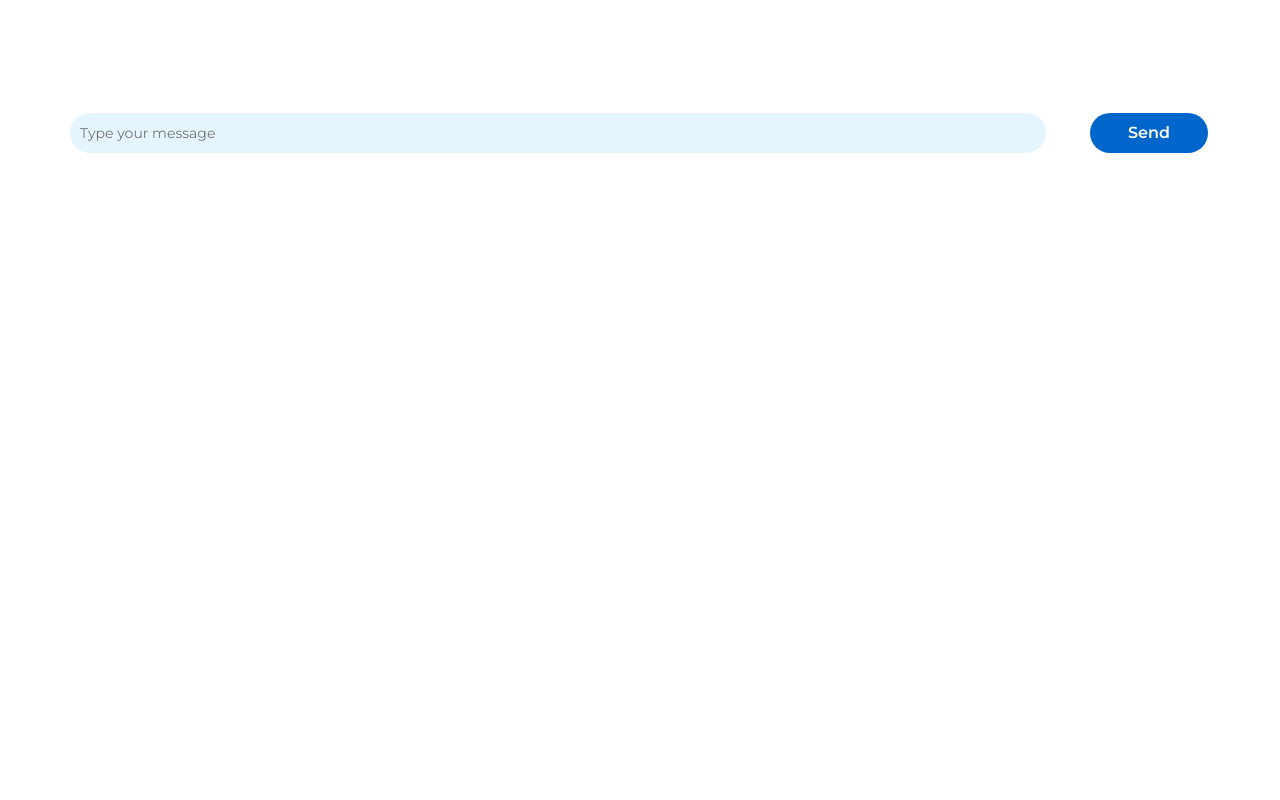
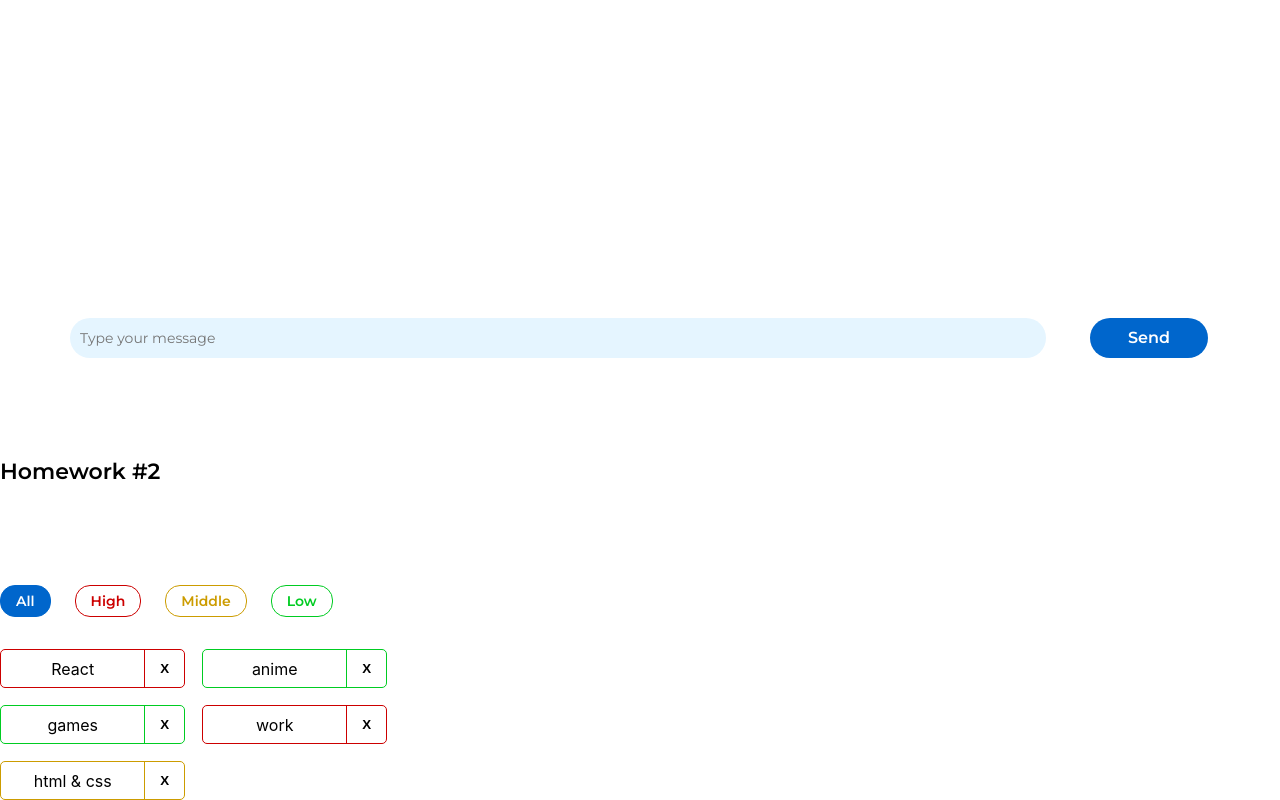
Before and after one commit to YuryDash/hws2, a React (Create React App) app: page / in a window 1280 px wide. Shown: the part 613-1413 px from the top of the page. Before the commit the page ends 800 px from the top, so only its background shows below. Built offline with nearby package versions, Linux system fonts and the light colour scheme.

Commit message:
hw1 20.11

```diff
--- a/src/s1-main/App.module.css
+++ b/src/s1-main/App.module.css
@@ -7,14 +7,17 @@
 }
 
 .hwTitle {
+    position: relative;
     font-family: Montserrat;
     font-size: 22px;
     font-weight: 600;
     line-height: 27px;
+    padding: 100px 0;
+}
 
 
 
-}
+
 body{
     width: 1280px;
     margin: 0 auto;
--- a/src/s1-main/App.tsx
+++ b/src/s1-main/App.tsx
@@ -1,13 +1,14 @@
 import React from 'react'
 import s from './App.module.css'
 import HW1 from '../s2-homeworks/hw01/HW1'
+import HW2 from "../s2-homeworks/hw02/HW2";
 
 function App() {
     return (
         <div className={s.App}>
             <HW1/>
             {/*раскомментировать по ходу выполнения*/}
-            {/*<HW2/>*/}
+            <HW2/>
             {/*<HW3/>*/}
             {/*<HW4/>*/}
 
--- a/src/s2-homeworks/hw01/friend-message/FriendMessage.module.css
+++ b/src/s2-homeworks/hw01/friend-message/FriendMessage.module.css
@@ -55,5 +55,6 @@
 .friendTime {
     font-size: 10px;
     font-weight: 600;
-
+    margin-left: 8px;
+    margin-top:5px;
 }
--- a/src/s2-homeworks/hw01/friend-message/FriendMessage.tsx
+++ b/src/s2-homeworks/hw01/friend-message/FriendMessage.tsx
@@ -12,7 +12,7 @@ const FriendMessage = (props: MessagePropsType) => {
         <div id={'hw1-friend-message-' + props.message.id} className={s.friendMessage}>
             <div className={s.friendImageAndText}>
 
-                <img id={'hw1-friend-avatar-' + props.message.id} src={props.message.user.avatar}/>
+                <img id={'hw1-friend-avatar-' + props.message.id} src={props.message.user.avatar} alt='just img'/>
 
                 <div className={s.friendText}>
                     <div id={'hw1-friend-name-' + props.message.id} className={s.friendName}>
--- a/src/s2-homeworks/hw01/message/Message.tsx
+++ b/src/s2-homeworks/hw01/message/Message.tsx
@@ -12,7 +12,7 @@ const Message = (props: MessagePropsType) => {
         <div id={'hw1-message-' + props.message.id} className={s.message}>
             <div className={s.imageAndText}>
 
-                <img id={'hw1-avatar-' + props.message.id} src={props.message.user.avatar}/>
+                <img id={'hw1-avatar-' + props.message.id} src={props.message.user.avatar} alt="just img"/>
 
                 <div className={s.text}>
                     <div id={'hw1-name-' + props.message.id} className={s.name}>
--- a/src/s2-homeworks/hw02/HW2.tsx
+++ b/src/s2-homeworks/hw02/HW2.tsx
@@ -17,16 +17,16 @@ import s2 from '../../s1-main/App.module.css'
 * */
 
 // types
-export type AffairPriorityType = any // need to fix any
+export type AffairPriorityType = 'high' | 'low' | 'middle'   // need to fix any
 export type AffairType = {
-    _id: any // need to fix any
-    name: any // need to fix any
-    priority: AffairPriorityType
+    _id: number // need to fix any
+    name: string // need to fix any
+    priority: FilterType
 }
 export type FilterType = 'all' | AffairPriorityType
 
 // constants
-const defaultAffairs: any = [ // need to fix any
+const defaultAffairs: AffairType[] = [ // need to fix any
     {_id: 1, name: 'React', priority: 'high'}, // студенты могут изменить содержимое name и количество элементов в массиве, ...priority не менять!
     {_id: 2, name: 'anime', priority: 'low'},
     {_id: 3, name: 'games', priority: 'low'},
@@ -35,23 +35,31 @@ const defaultAffairs: any = [ // need to fix any
 ]
 
 // pure helper functions
-export const filterAffairs = (affairs: any, filter: any): any => { // need to fix any
-
-
-    return affairs // need to fix
-}
-export const deleteAffair = (affairs: any, _id: any): any => { // need to fix any
-
+export const filterAffairs = (affairs: AffairType[], filter: FilterType): AffairType[] => { // need to fix any
+        if(filter === 'high'){
+            return affairs.filter(el=> el.priority === 'high')
+        }
+        if(filter === 'low'){
+            return affairs.filter(el=> el.priority === 'low')
+        }
+        if(filter === 'middle'){
+            return affairs.filter(el=> el.priority === 'middle')
+        }
     return affairs // need to fix
 }
 
+
+export const deleteAffair = (affairs: AffairType[], _id: number): AffairType[] => { // need to fix any
+    return affairs.filter(el=>el._id !== _id)
+}
+
 function HW2() {
-    const [affairs, setAffairs] = useState<any>(defaultAffairs) // need to fix any
+    const [affairs, setAffairs] = useState<AffairType[]>(defaultAffairs) // need to fix any
     const [filter, setFilter] = useState<FilterType>('all')
 
     const filteredAffairs = filterAffairs(affairs, filter)
-    const deleteAffairCallback = (_id: any) => { // need to fix any
-        // need to fix
+    const deleteAffairCallback = (_id: number) => { // need to fix any
+         setAffairs(deleteAffair(affairs, _id))
     }
 
     return (
--- a/src/s2-homeworks/hw02/affairs/Affairs.tsx
+++ b/src/s2-homeworks/hw02/affairs/Affairs.tsx
@@ -4,24 +4,24 @@ import {AffairType, FilterType} from '../HW2'
 import s from './Affairs.module.css'
 
 type AffairsPropsType = {
-    data: any // need to fix any
-    setFilter: any
-    deleteAffairCallback: any
+    data: AffairType[] // need to fix any
+    setFilter: (a: FilterType)=>void
+    deleteAffairCallback: (_id: number)=>void
     filter: FilterType
 }
 
 function Affairs(props: AffairsPropsType) {
     const setAll = () => {
-        // need to fix
-    }
+        props.setFilter('all')
+   }
     const setHigh = () => {
-        // need to fix
+        props.setFilter('high')
     }
     const setMiddle = () => {
-        // need to fix
+        props.setFilter('middle')
     }
     const setLow = () => {
-        // need to fix
+        props.setFilter('low')
     }
 
     const cnAll = s.button + ' ' + s.all + (props.filter === 'all' ? ' ' + s.active : '')
--- a/src/s2-homeworks/hw02/affairs/affair/Affair.tsx
+++ b/src/s2-homeworks/hw02/affairs/affair/Affair.tsx
@@ -6,12 +6,14 @@ import s2 from '../Affairs.module.css'
 type AffairPropsType = {
     // key не нужно типизировать
     affair: AffairType
-    deleteAffairCallback: any // need to fix any
+    deleteAffairCallback: (_id: number)=>void // need to fix any
 }
+
+
 
 function Affair(props: AffairPropsType) {
     const deleteCallback = () => {
-        // need to fix
+        props.deleteAffairCallback(props.affair._id)
     }
 
     const nameClass = s.name + ' ' + s2[props.affair.priority]
@@ -25,12 +27,12 @@ function Affair(props: AffairPropsType) {
         >
             <div id={'hw2-name-' + props.affair._id} className={nameClass}>
                 {/*создаёт студент*/}
-
+                {props.affair.name}
                 {/**/}
             </div>
             <div id={'hw2-priority-' + props.affair._id} hidden>
                 {/*создаёт студент*/}
-
+                {props.affair.priority}
                 {/**/}
             </div>
 
@@ -38,7 +40,7 @@ function Affair(props: AffairPropsType) {
                 id={'hw2-button-delete-' + props.affair._id}
                 className={buttonClass}
                 // need to fix
-
+                    onClick={deleteCallback}
             >
                 {/*текст кнопки могут изменить студенты*/}
                 X
```
Also changed, not shown: package.json (+3 -4 lines), 1 other file (tests, documents, lock files or other folders).
